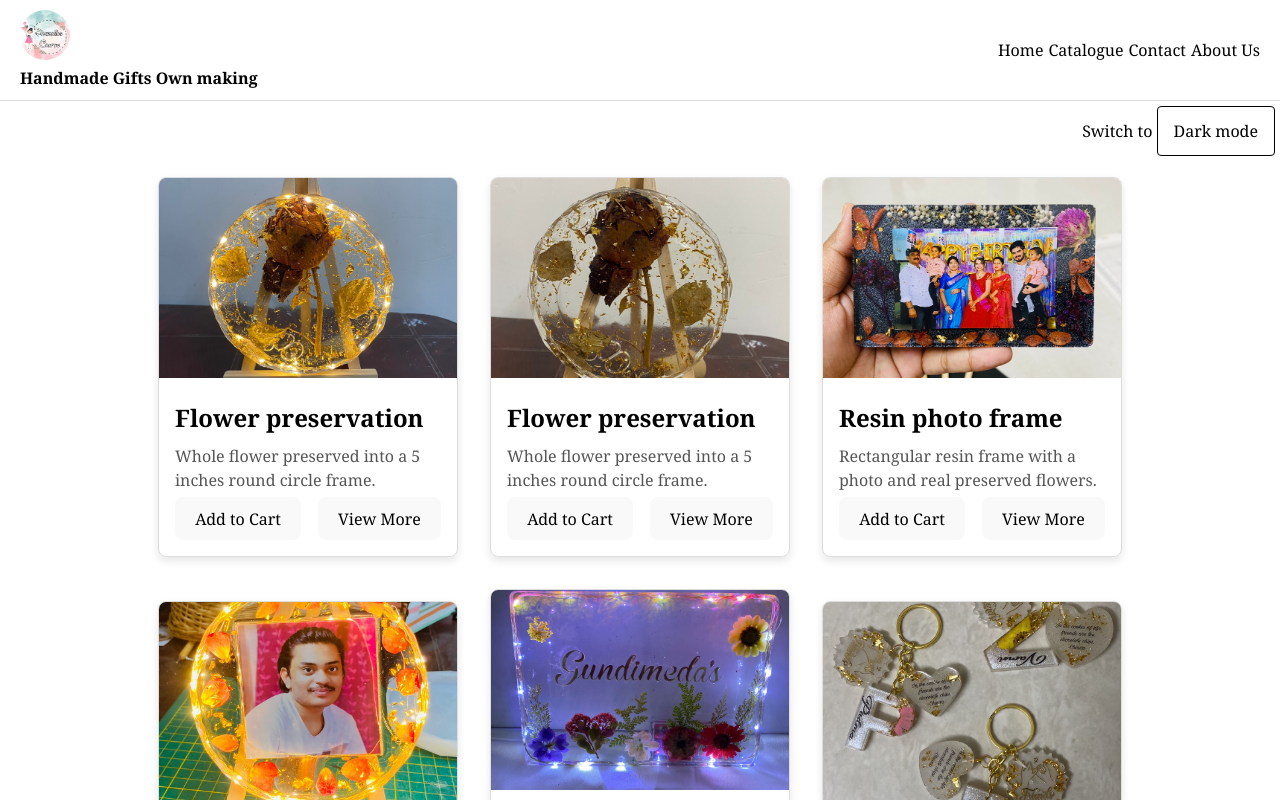
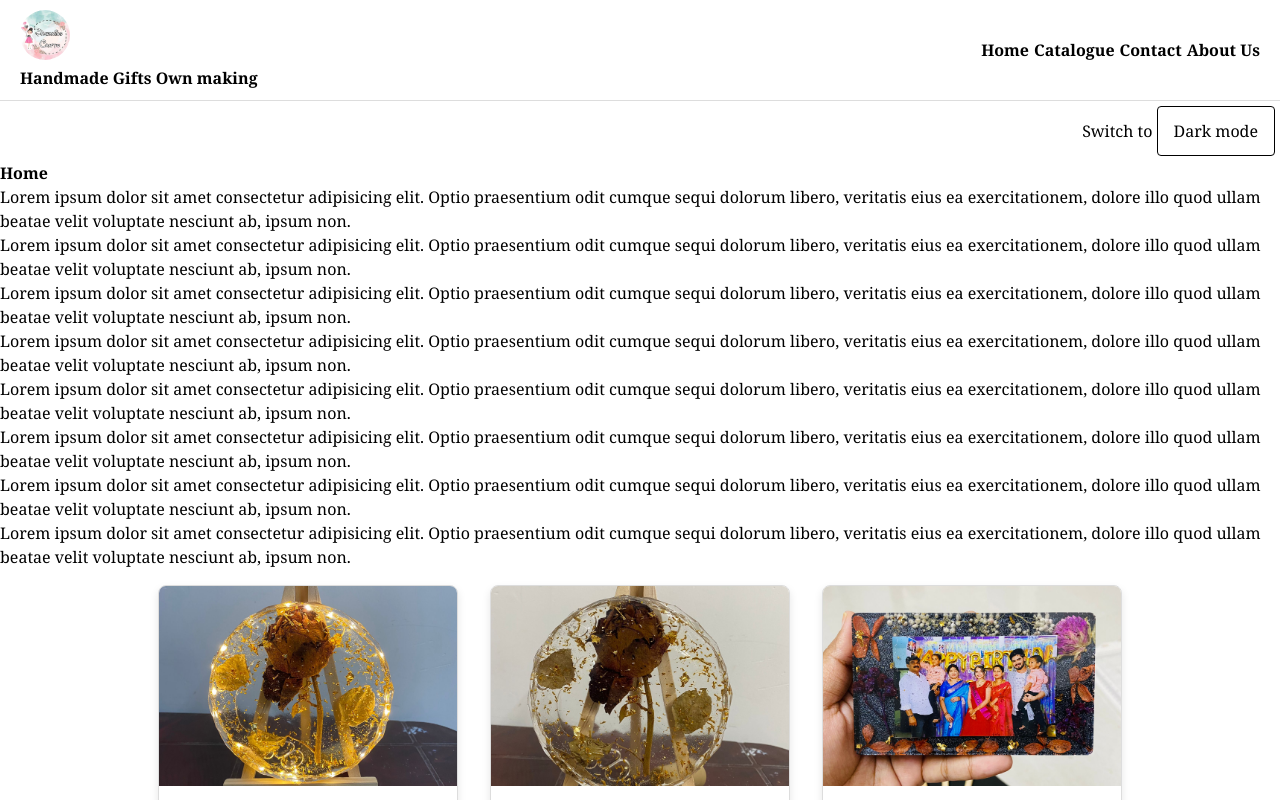
Before and after one commit to Chitresh8/Dreaming_Crafts, a React (Vite) app: page / in a window 1280 px wide. Shown: the top 800 px of the page. Built offline with nearby package versions, Linux system fonts and the light colour scheme.

Commit message:
fix(routing):fix routing issue

```diff
--- a/src/App.jsx
+++ b/src/App.jsx
@@ -1,8 +1,9 @@
 import "./App.css";
 import { Header } from "./components/Header/Header";
 import { useState } from "react";
-import { Body } from "./components/Body/Body";
 import { data } from "../data.js";
+import { Body } from "./components/Body/Body.jsx";
+import { Router } from "./Router.jsx";
 
 function App() {
   const [dayNightMode, setDayNightMode] = useState(false);
@@ -83,7 +84,8 @@ function App() {
             </p>
           </div>
         )}
-        <Body />
+        <Router/>
+        <Body/>
         <input
           type="text"
           name="name"
--- a/src/Router.js
+++ b/src/Router.jsx
@@ -1,6 +1,6 @@
 import { AboutUs } from "./components/pages/About us/AboutUs";
+import { Catalogue } from "./components/Catalogue/Catalogue";
 import { Contact } from "./components/pages/Contact/Contact";
-import { Catalogue } from "./components/Catalogue/Catalogue";
 import { Home } from "./components/pages/Home/Home";
 import { Route, Routes } from "react-router-dom";
 export const Router = () => {
--- a/src/components/Body/Body.jsx
+++ b/src/components/Body/Body.jsx
@@ -51,6 +51,7 @@ import img48 from "../../assets/image48.jpg";
 import img49 from "../../assets/image49.jpg";
 import img50 from "../../assets/image50.jpg";
 import img51 from "../../assets/image51.jpg";
+
 
 export const Body = () => {
   const images = [
--- a/src/components/NavBar.jsx
+++ b/src/components/NavBar.jsx
@@ -1,13 +1,20 @@
+import { useNavigate } from "react-router-dom";
 import "./navBar.css";
 
+
 export const NavBar = () => {
+const navigate=useNavigate();
+    const homeClickHandler=()=>{navigate('/')};
+    const aboutUsClickHandler=()=>{navigate('/about-us')};
+    const contactClickHandler=()=>{navigate('/contact')};
+    const catalogueClickHandler=()=>{navigate('/catalogue')};
   return (
     <nav className="navBar">
       <div className="all-pages">
-        <p>Home</p>
-        <p>Catalogue</p>
-        <p>Contact</p>
-        <p>About Us</p>
+        <h4 onClick={homeClickHandler}>Home</h4 >
+        <h4 onClick={catalogueClickHandler}>Catalogue</h4 >
+        <h4 onClick={contactClickHandler}>Contact</h4 >
+        <h4 onClick={aboutUsClickHandler}>About Us</h4>
       </div>
     </nav>
   );
--- a/src/components/pages/Catalogue/Catalogue.jsx
+++ b/src/components/pages/Catalogue/Catalogue.jsx
@@ -1,6 +1,9 @@
+import { Body } from '../../Body/Body';
 import './catalogue.css';
+
 export const Catalogue=()=>{
     return <div>
+        <Body />
         <p>Lorem ipsum dolor sit, amet consectetur adipisicing elit. Voluptatibus, fugit! Dolore ipsa eos amet sunt impedit expedita similique ducimus tempore dicta, repellat repudiandae, alias voluptates dolorum harum. Quia, exercitationem commodi.</p>
     </div>;
 };
--- a/src/components/pages/Home/Home.jsx
+++ b/src/components/pages/Home/Home.jsx
@@ -1,15 +1,10 @@
 import "./home.css";
-import { useNavigate } from "react-router-dom";
 
 export const Home = () => {
-  const navigate = useNavigate();
-  const homeClickHandler = () => {
-    navigate("/");
-  };
 
   return (
     <>
-      <h3 onClick={homeClickHandler}>Home</h3>
+      <h3>Home</h3>
       <p>
         Lorem ipsum dolor sit amet consectetur adipisicing elit. Optio
         praesentium odit cumque sequi dolorum libero, veritatis eius ea
```
